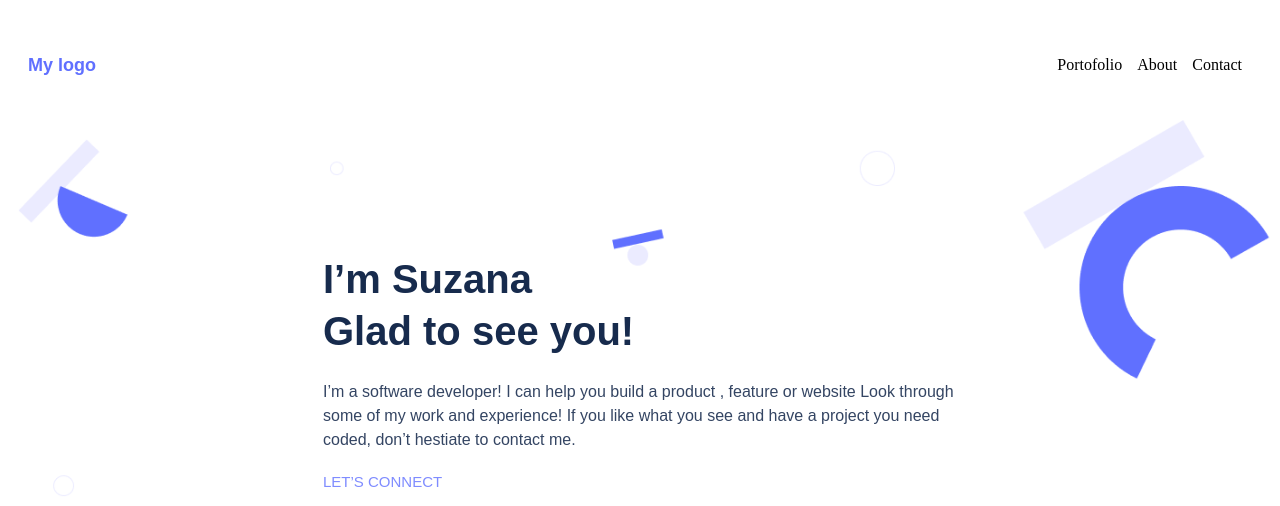
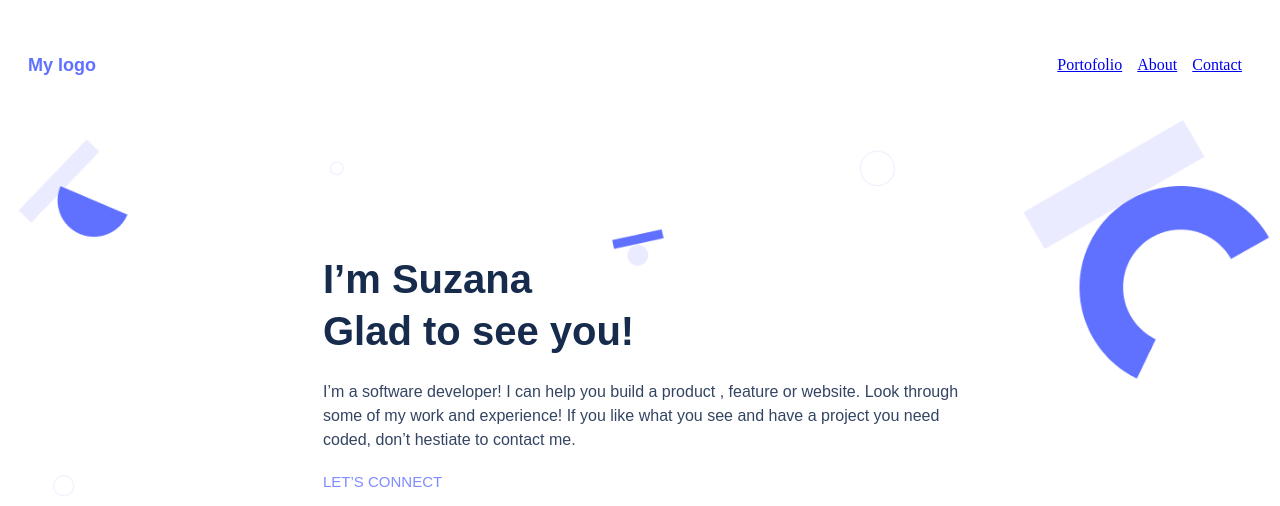
Before and after one commit to Suzi216/Portfolio, a website: page index.html in a window 1280 px wide. Shown: the top 506 px of the page. Drawn offline with Linux system fonts and the light colour scheme.

Commit message:
Fixing the html from reviewer

```diff
--- a/index.html
+++ b/index.html
@@ -16,9 +16,9 @@
             <img src="images/Enabled.png" alt="" class="hamburger">
           </nav>
           <ul>
-            <li>Portofolio</li>
-            <li>About</li>
-            <li>Contact</li>
+            <li><a href="#">Portofolio</a></li>
+            <li> <a href="#">About</a> </li>
+            <li><a href="#">Contact</a></li>
           </ul>
       </section>
     </header>
@@ -27,7 +27,7 @@
 <!-- INTRODUCTION -->
       <section class="container">
         <h1 class="head">I’m Suzana <br> Glad to see you!</h1>
-        <p class="pr">I’m a software developer! I can help you build a product , feature or website Look through some of my work and experience! If you like what you see and have a project you need coded, don’t hestiate to contact me.</p>
+        <p class="pr">I’m a software developer! I can help you build a product , feature or website. Look through some of my work and experience! If you like what you see and have a project you need coded, don’t hestiate to contact me.</p>
         <h6 class="a">LET’S CONNECT</h6>
         <ul class="social-media-container">
           <li class="i"><a href="#"><img src="images/angellist.png" alt=""></a></li>
@@ -183,10 +183,12 @@
             <h2>Frameworks</h2>
             <img src="images/Union1.png" alt="">
           </li>
+          <li> <hr> </li>
           <li class="lang1">
             <h2>Skills</h2>
             <img src="images/Union1.png" alt="">
           </li>
+          <li> <hr> </li>
         </ul>
         </section>
 
@@ -205,6 +207,7 @@
            <input type="email" name="email-address" id="email" placeholder="natajayanj14@gmail.com" maxlength="30" required>
           </label>
           <textarea name="comment" rows="8" cols="80" placeholder="Write your message here" maxlength="500" required></textarea>
+          <br>
           <button type="submit" name="submit" class="btn3">  Get It Touch </button>
         </form>
        </section>
```
